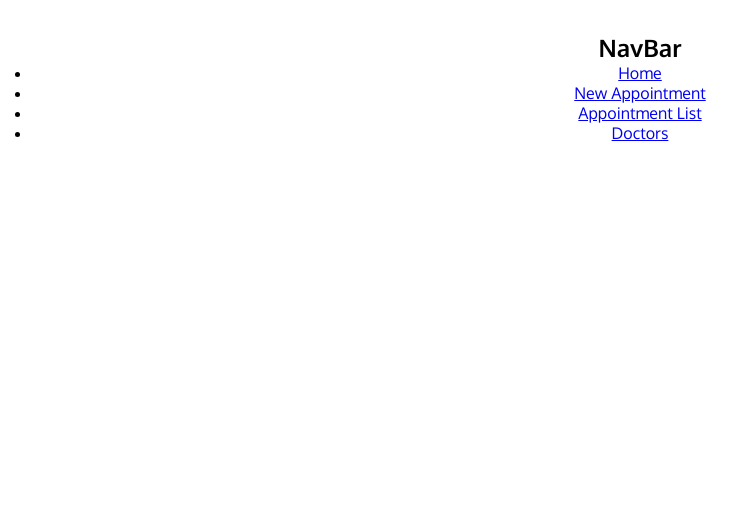
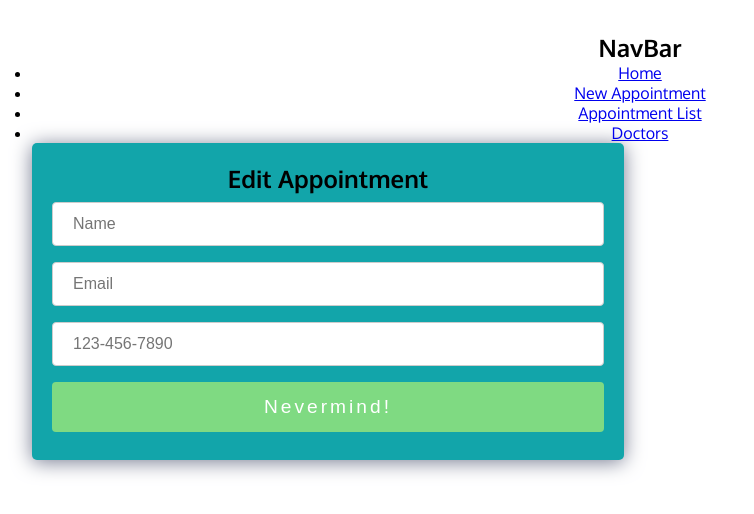
Before and after one commit to mphall77/Cedar-CRUD-frontend-Doctors, a React (Create React App) app: page /edit in a window 1280 px wide. Shown: the top 514 px of the page, without its empty margins (0-754 px from the left). Built offline with nearby package versions, Linux system fonts and the light colour scheme.

Commit message:
Edit Appointments issue with useHistory

```diff
--- a/src/App.js
+++ b/src/App.js
@@ -2,25 +2,30 @@ import React, { useState, useEffect } from "react";
 import { BrowserRouter as Router, Routes, Route } from "react-router-dom";
 import uuid from "react-uuid"; // key={uuid()}
 import doctorData from "./data/doctors.json";
-import api from "./api/doctors";
+// import api from "./api/doctors";
 import "./styles.css";
 
 // COMPONENTS
 import NavBar from "./Components/NavBar";
 import AddAppointment from "./Components/AddAppointment";
 import AppointmentsList from "./Components/AppointmentsList";
+import EditAppointment from "./Components/EditAppointment";
 import AppointmentDetails from "./Components/AppointmentDetails";
 import DoctorsList from "./Components/DoctorsList";
 import DoctorDetails from "./Components/DoctorDetails";
 
 // PAGES
 import Home from "./Pages/Home";
-import Show from "./Pages/Show";
+// import Show from "./Pages/Show";
+
+import { apiURL } from "./util/apiURL";
+const API = apiURL();
 
 export default function App() {
   const [doctors, setDoctors] = useState([]);
   const [appointments, setAppointments] = useState([]);
 
+  useEffect(() => {
     const fetchAlldoctors = async () => {
       try {
         let res = await doctorData;
@@ -30,13 +35,18 @@ export default function App() {
       }
     };
 
-  useEffect(() => {
     fetchAlldoctors();
   }, []);
 
   const handleAddAppt = (appointment) => {
     setAppointments([...appointments, { id: uuid(), ...appointment }]);
   };
+
+  // const handleEditAppt = (id) => {
+  //   const appointment = appointments.filter(appointment => {
+
+  //   })
+  // }
 
   const handleDeleteAppt = (id) => {
     const newAppointmentsList = appointments.filter((appointment) => {
@@ -55,7 +65,6 @@ export default function App() {
   }, [appointments]);
 
   return (
-    // <div className="ui container">
     <div className="App">
       <Router>
         <NavBar />
@@ -82,6 +91,7 @@ export default function App() {
             path="/add"
             element={<AddAppointment handleAddAppt={handleAddAppt} />}
           />
+          <Route path="/edit" element={<EditAppointment />} />
           <Route path="/appointment/:id" element={<AppointmentDetails />} />
         </Routes>
       </Router>
--- a/src/Components/AppointmentCard.js
+++ b/src/Components/AppointmentCard.js
@@ -11,7 +11,9 @@ const AppointmentCard = (props) => {
         <div className="card__body">
           <div className="card__icons">
             <div className="card__icon-edit">
-              <FaEdit />
+              <Link to="/edit">
+                <FaEdit />
+              </Link>
             </div>
 
             <div className="card__icon-trash">
@@ -31,7 +33,7 @@ const AppointmentCard = (props) => {
           </Link>
 
           <Link to="/add">
-            <button className="card__btn">Book Appointment</button>
+            <button className="card__btn">New Appointment</button>
           </Link>
         </div>
       </div>
--- /dev/null
+++ b/src/Components/EditAppointment.js
@@ -0,0 +1,96 @@
+import React from "react";
+import { useState, useEffect } from "react";
+import { useParams, Link, useHistory } from "react-router-dom";
+import "../styles/AddAppointment.scss";
+
+const EditAppointment = (props) => {
+  let { index } = useParams();
+  // let history = useHistory();
+
+  const [appointment, setAppointment] = useState({
+    name: "",
+    email: "",
+    phone: ""
+  });
+
+  const handleTextChange = (e) => {
+    e.preventDefault();
+    setAppointment({ ...appointment, [e.target.id]: e.target.value });
+  };
+
+  // const getAppointment = async () => {
+  //   try {
+  //     const res = await axios.get(`${API}/appointment/${index}`);
+  //     setAppointment(res.data);
+  //   } catch (err) {
+  //     console.log(err);
+  //   }
+  // }
+
+  // useEffect(() => {
+  //   getAppointment();
+  // }, []);
+
+  const handleSubmit = async (e) => {
+    e.preventDefault();
+    await props.updateAppointment(appointment, index);
+    history.push(`/appointments/${index}`);
+  };
+
+  return (
+    <div className="form__container">
+      <h2 className="form__title">Edit Appointment</h2>
+      <form className="form" onSubmit={handleSubmit}>
+        <div className="form__name">
+          <label className="form__label" htmlFor="userName"></label>
+          <input
+            className="form__input"
+            required
+            id="name"
+            type="text"
+            name="name"
+            placeholder="Name"
+            value={appointment.name}
+            onChange={handleTextChange}
+          />
+        </div>
+
+        <div className="field">
+          <label className="form__label" htmlFor="userEmail"></label>
+          <input
+            required
+            className="form__input"
+            id="email"
+            type="email"
+            name="email"
+            placeholder="Email"
+            value={appointment.email}
+            onChange={handleTextChange}
+          />
+        </div>
+
+        <div className="field">
+          <label className="field__label" htmlFor="userPhone"></label>
+          <input
+            // required
+            className="form__input"
+            id="phone"
+            type="tel"
+            name="phone"
+            pattern="[0-9]{3}-[0-9]{3}-[0-9]{4}"
+            placeholder="123-456-7890"
+            value={appointment.phone}
+            onChange={handleTextChange}
+          />
+        </div>
+      </form>
+
+      <Link to={`/appointments/${index}`}>
+        <button className="form__btn" type="submit">
+          Nevermind!
+        </button>
+      </Link>
+    </div>
+  );
+};
+export default EditAppointment;
--- /dev/null
+++ b/src/util/apiURL.js
@@ -0,0 +1,11 @@
+export const apiURL = () => {
+  // if (window.location.hostname === 'localhost')
+  if (
+    //THESE ARE THE THREE OPTIONS :: development  production  test
+    process.env.NODE_ENV === "development" ||
+    process.env.NODE_ENV === "test"
+  ) {
+    return "https://op6qj.csb.app/";
+  }
+  return null;
+};
```
Lines whose indentation alone changed are shown as unchanged.
